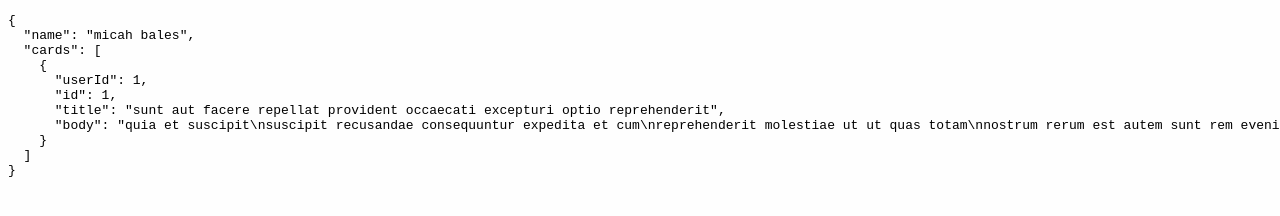
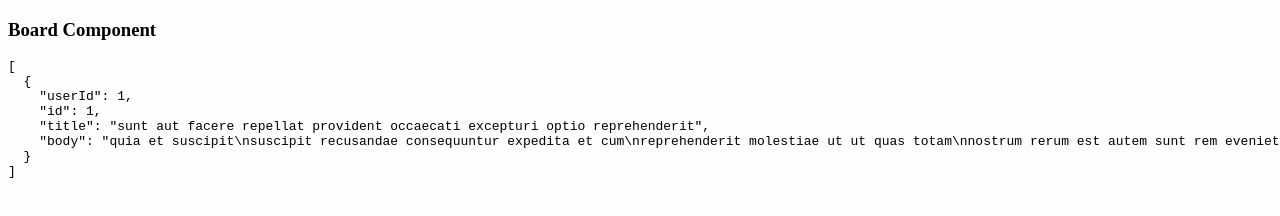
Before and after one commit to micahbales/angularjs-kanban-board, a website: page index.html in a window 1280 px wide. Shown: the top 216 px of the page. Drawn offline with nearby package versions, Linux system fonts and the light colour scheme.

Commit message:
Add Board Component

```diff
--- /dev/null
+++ b/components/board/board.html
@@ -0,0 +1,4 @@
+<div class="board">
+    <h3>{{ $ctrl.title }}</h3>
+    <pre>{{ $ctrl.cards | json }}</pre>
+</div>
--- /dev/null
+++ b/components/board/board.js
@@ -0,0 +1,15 @@
+function BoardController($scope, $element, $attrs) {
+    var ctrl = this;
+
+    ctrl.title = 'Board Component'
+}
+
+angular
+    .module('app')
+    .component('board', {
+        templateUrl: 'components/board/board.html',
+        bindings: {
+            cards: '<'
+        },
+        controller: BoardController
+    });
--- a/index.html
+++ b/index.html
@@ -9,10 +9,11 @@
     <body>
 
         <div ng-app="app" ng-controller="AppController as app">
-            <pre>{{ app | json }}</pre>
+            <board cards="app.cards"></board>
         </div>
 
         <script src="node_modules/angular/angular.js"></script>
         <script src="app.js"></script>
+        <script src="components/board/board.js"></script>
     </body>
 </html>
```
